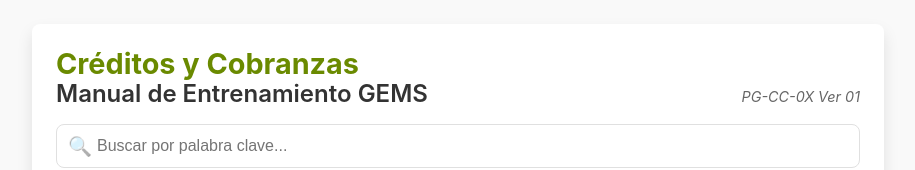
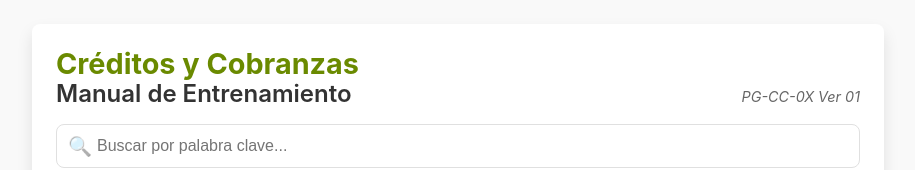
Before and after one commit to Cristhian-Gonzalez/Escenarios-Creditos-y-cobranzas, a plain HTML site: page index.html in a window 1280 px wide. Shown: the top 170 px of the page, without its empty margins (182-1097 px from the left). Drawn offline with Linux system fonts and the light colour scheme.

Commit message:
Update index.html

```diff
--- a/index.html
+++ b/index.html
@@ -79,7 +79,7 @@
             <div class="header-top">
                 <div class="title-block">
                     <h1>Créditos y Cobranzas</h1>
-                    <p class="subtitle">Manual de Entrenamiento GEMS</p>
+                    <p class="subtitle">Manual de Entrenamiento</p>
                 </div>
                 <span class="version-info">PG-CC-0X Ver 01</span>
             </div>
```
